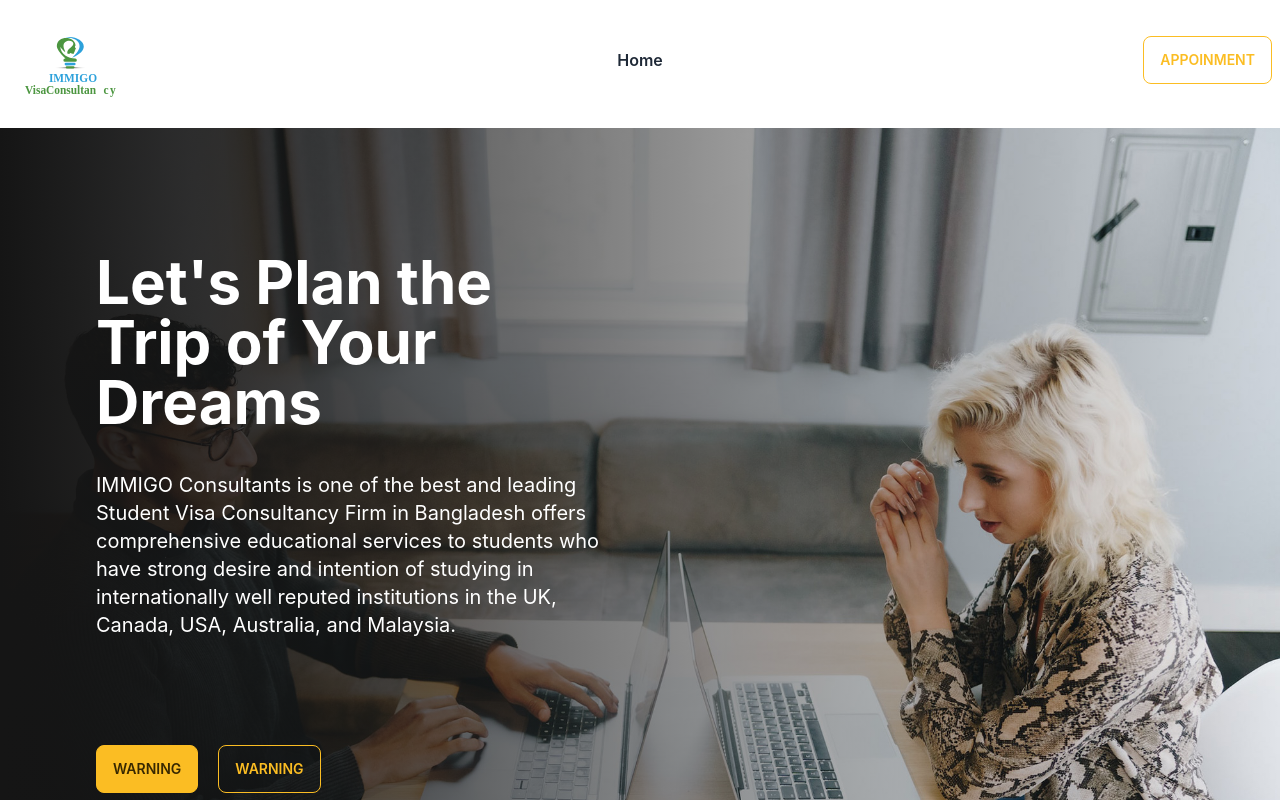
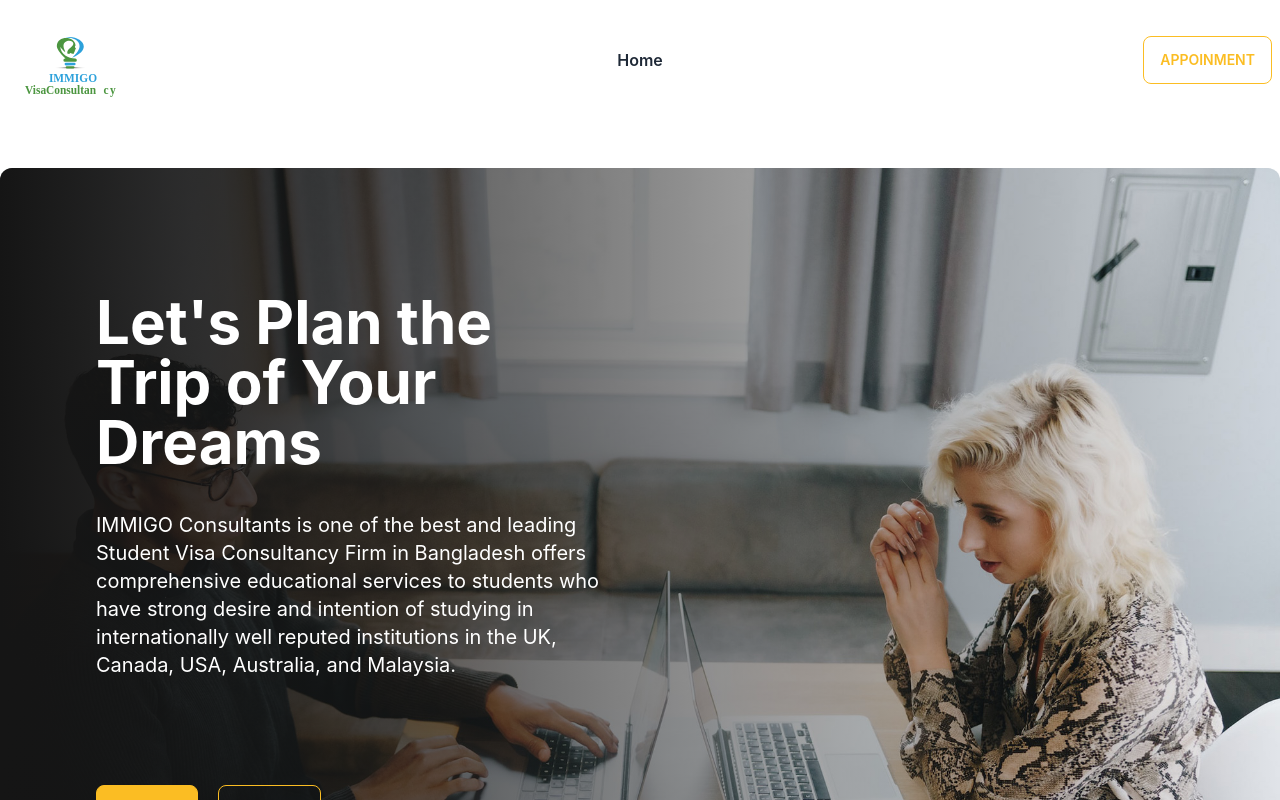
Before and after one commit to mamun-prodhan/Immigo-Visa-Consultancy-Client, a React (Create React App) app: page / in a window 1280 px wide. Shown: the top 800 px of the page. Built offline with nearby package versions, Linux system fonts and the light colour scheme.

Commit message:
slider bug fixed

```diff
--- a/public/index.html
+++ b/public/index.html
@@ -1,5 +1,5 @@
 <!DOCTYPE html>
-<html lang="en">
+<html data-theme="light"  lang="en">
   <head>
     <meta charset="utf-8" />
     <link rel="icon" href="%PUBLIC_URL%/favicon.ico" />
--- a/src/App.js
+++ b/src/App.js
@@ -5,7 +5,7 @@ import router from './Router/Routes/Routes';
 function App() {
 
   return (
-    <div data-theme="light" className='max-w-screen-xl mx-auto'>
+    <div className='max-w-screen-xl mx-auto'>
         <RouterProvider router={router}></RouterProvider>
     </div>
   );
--- a/src/Pages/Home/Banner/Banner.js
+++ b/src/Pages/Home/Banner/Banner.js
@@ -3,7 +3,6 @@ import img1 from '../../../assets/slider/slider1.jpg';
 import img2 from '../../../assets/slider/slider2.jpg';
 import img3 from '../../../assets/slider/slider3.jpg';
 import img4 from '../../../assets/slider/slider4.jpg';
-import './Banner.css'
 import BannerItem from './BannerItem';
 
 
@@ -36,7 +35,7 @@ const bannerData = [
 
 const Banner = () => {
     return (
-        <div className="carousel w-full">
+        <div className="carousel w-full py-10">
 
             {
                 bannerData.map(slide => <BannerItem
@@ -44,17 +43,6 @@ const Banner = () => {
                 slide={slide}
                 ></BannerItem>)
             }
-
-
-            {/* <BannerItem image={img1}></BannerItem> */}
-            {/* <div id="slide2" className="carousel-item relative w-full">
-                <img src={img2} alt="" className="w-full" />
-                <div className="absolute flex justify-between transform -translate-y-1/2 left-5 right-5 top-1/2">
-                    <a href="#slide1" className="btn btn-circle">❮</a>
-                    <a href="#slide3" className="btn btn-circle">❯</a>
-                </div>
-            </div> */}
-
         </div>
     );
 };
--- a/src/Pages/Home/Banner/Banner.css
+++ b/src/Pages/Home/Banner/BannerItem.css
@@ -5,6 +5,7 @@
     top: 0;
     width: 100%;
     height: 100%;
+    border-radius: 12px;
     display: inline-block;
     background: linear-gradient(to right,#151515 0%, rgba(21, 21, 21, 0) 100%);
 }
--- a/src/Pages/Home/Banner/BannerItem.js
+++ b/src/Pages/Home/Banner/BannerItem.js
@@ -1,11 +1,12 @@
 import React from 'react';
+import './BannerItem.css';
 
 const BannerItem = ({slide}) => {
     const {image, id, prev, next} = slide;
     return (
         <div id={`slide${id}`} className="carousel-item relative w-full">
                 <div className='carousel-img'>
-                    <img src={image} alt="" className="w-full" />
+                    <img src={image} alt="" className="w-full rounded-xl" />
                 </div>
                 <div className="absolute flex justify-end transform -translate-y-1/2 left-24 top-1/4">
                     <h1 className='text-6xl font-bold text-white'>
```
